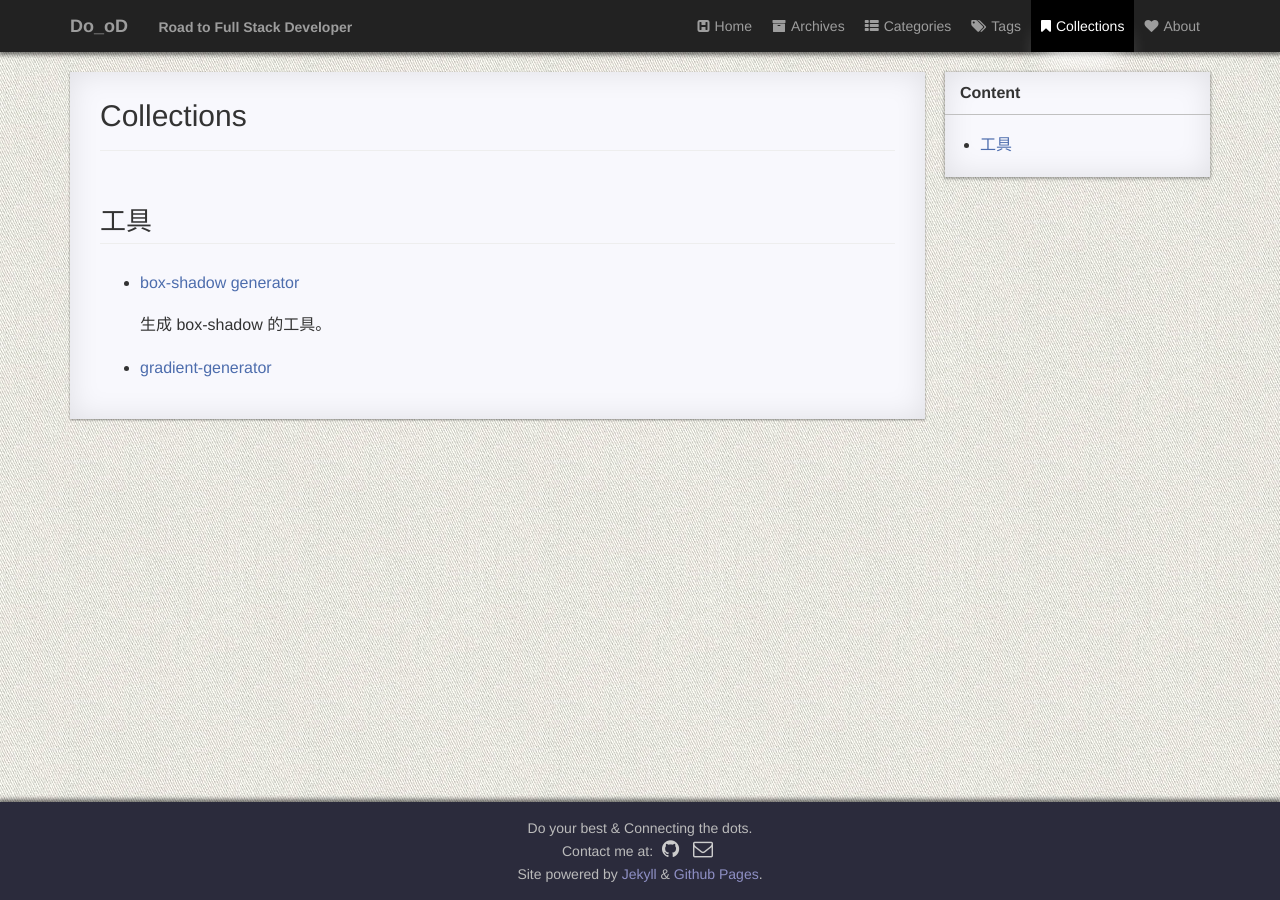
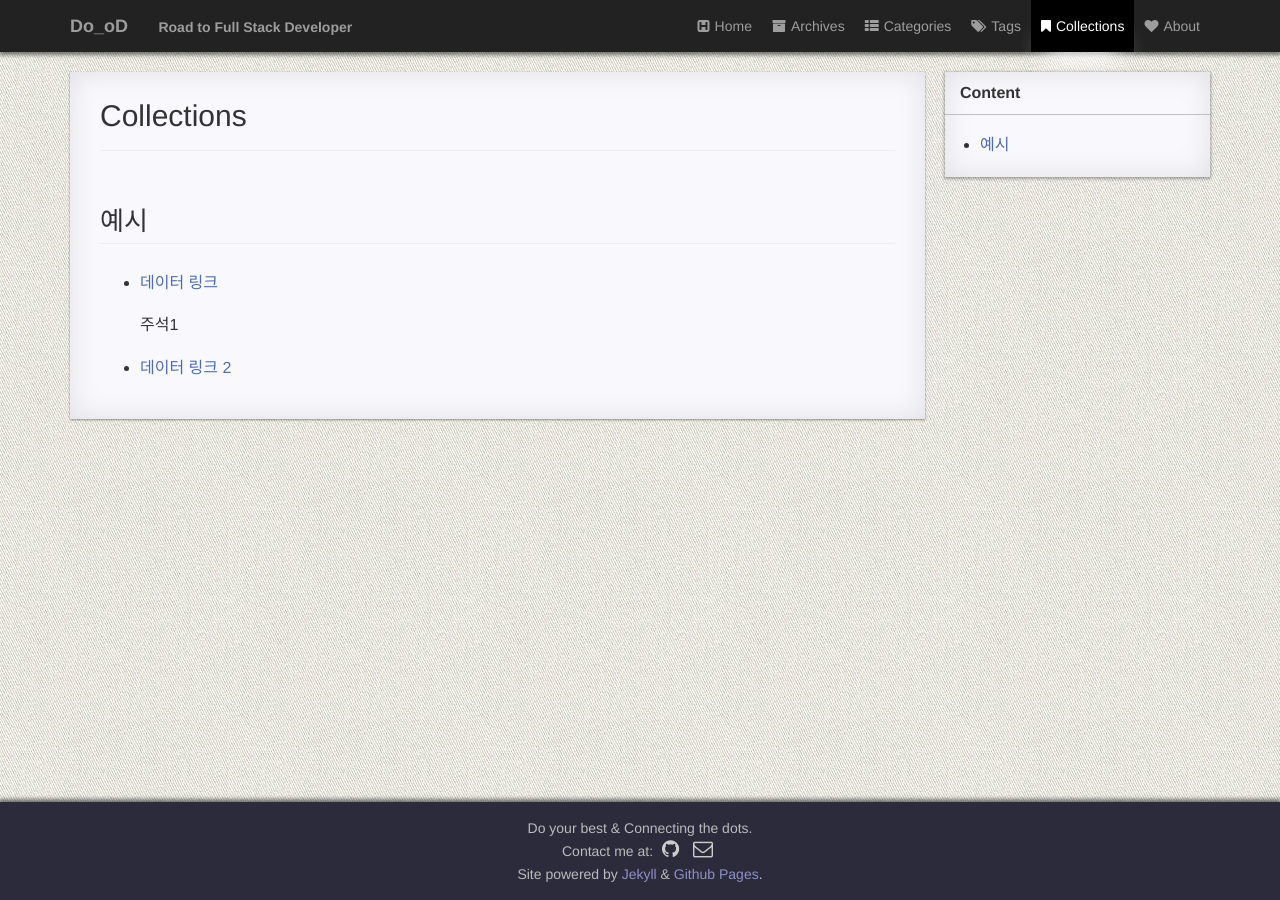
Before and after one commit to owner0220/owner0220.github.io, a Jekyll site: the page built from page/3collections.md, in a window 1280 px wide. Built offline with Jekyll 4.4.1, drawn with Linux system fonts in a browser that asks for light colours; comment, search, counter and statistics services are not loaded; a style sheet for code colours, icons or effects is not loaded.

Commit message:
revise about

```diff
--- a/page/3collections.md
+++ b/page/3collections.md
@@ -9,12 +9,12 @@ type: page
 * content
 {:toc}
 
-## 工具
+## 예시
 
-* [box-shadow generator](http://www.cssmatic.com/box-shadow)
+* [데이터 링크](http://www.cssmatic.com/box-shadow)
 
-    生成 box-shadow 的工具。
+    주석1
 
-* [gradient-generator](http://www.cssmatic.com/gradient-generator)
+* [데이터 링크 2](http://www.cssmatic.com/gradient-generator)
 
 {% include comments.html %}
```
